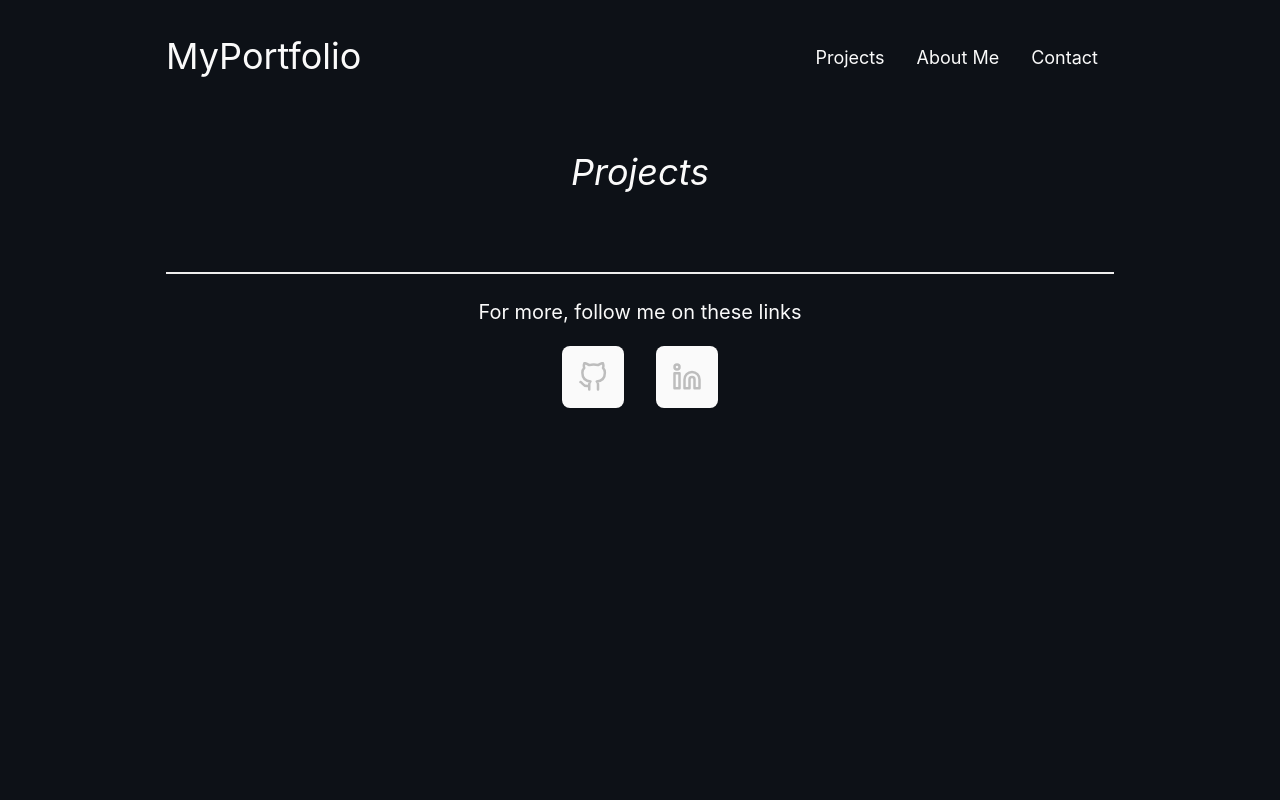
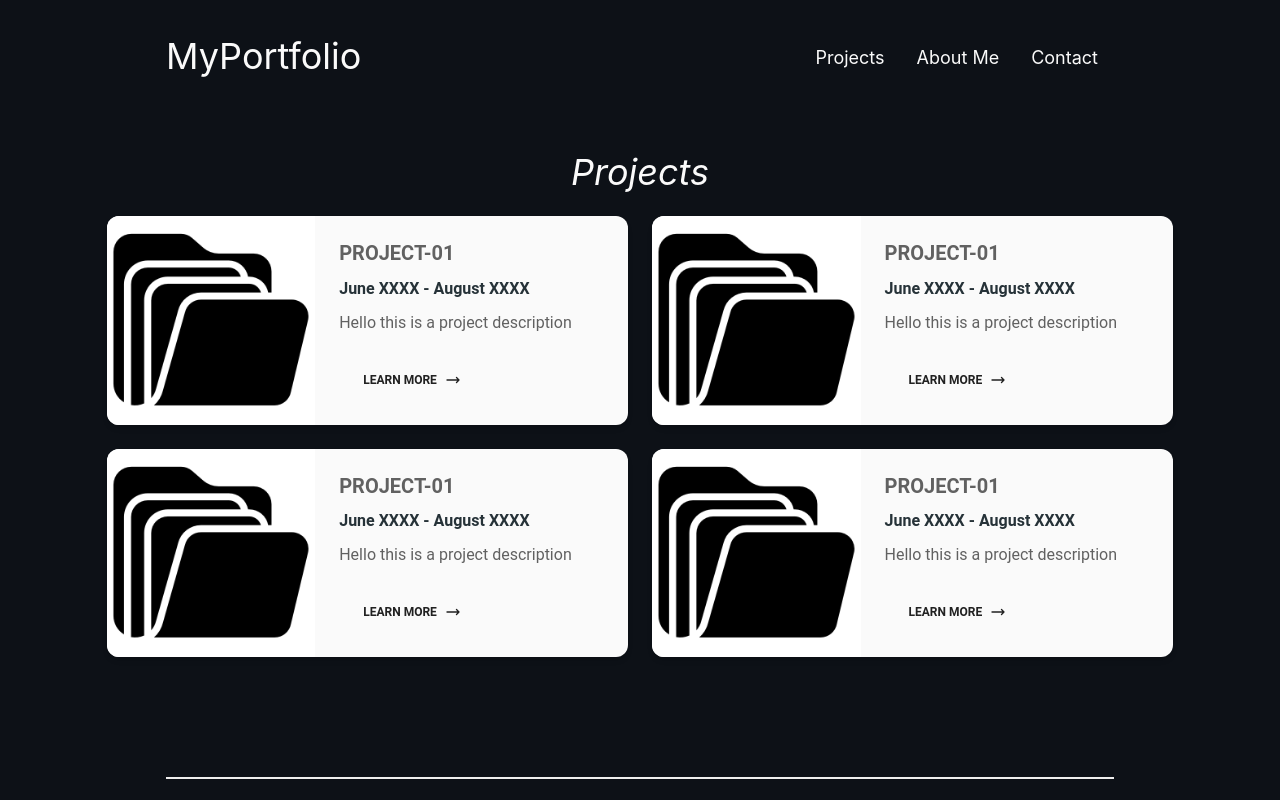
Before and after one commit to JoemariL/my-porfolio, a React (Create React App) app: page /Projects in a window 1280 px wide. Shown: the top 800 px of the page. Built offline with nearby package versions, Linux system fonts and the light colour scheme.

Commit message:
Added projects placeholder

```diff
--- a/public/index.html
+++ b/public/index.html
@@ -9,7 +9,7 @@
       name="description"
       content="Web site created using create-react-app"
     />
-    <link rel="apple-touch-icon" href="%PUBLIC_URL%/logo192.png" />
+    <link rel="apple-touch-icon" href="%PUBLIC_URL%/page-icon.png" />
     <!--
       manifest.json provides metadata used when your web app is installed on a
       user's mobile device or desktop. See https://developers.google.com/web/fundamentals/web-app-manifest/
--- /dev/null
+++ b/src/components/reusable/ProjectsCard.jsx
@@ -0,0 +1,63 @@
+import React from "react";
+
+import {
+  Card,
+  CardHeader,
+  CardBody,
+  Typography,
+  Button,
+} from "@material-tailwind/react";
+
+const ProjectsCard = ({ projectImage, projectTitle, projectDate, onClickMethod , children, ...rest }) => {
+    return (
+        <Card className="w-full max-w-[48rem] flex-row bg-gray-50" {...rest}>
+            <CardHeader
+            shadow={false}
+            floated={false}
+            className="m-0 w-2/5 shrink-0 rounded-r-none"
+            >
+            <img
+                src={projectImage}
+                alt="project-image"
+                className="h-full w-full object-cover"
+            />
+            </CardHeader>
+            <CardBody>
+            <Typography variant="h5" color="gray" className="mb-2 uppercase">
+                {projectTitle}
+            </Typography>
+            <Typography variant="h6" color="blue-gray" className="mb-2">
+                {projectDate}
+            </Typography>
+            <Typography color="gray" className="mb-6 font-normal">
+                {children}
+            </Typography>
+            <a href="#" className="inline-block">
+                <Button onClick={(e) => {
+                    e.preventDefault();
+                    alert("You clicked learn more");
+                }}
+                variant="text" className="flex items-center gap-2">
+                Learn More
+                <svg
+                    xmlns="http://www.w3.org/2000/svg"
+                    fill="none"
+                    viewBox="0 0 24 24"
+                    stroke="currentColor"
+                    strokeWidth={2}
+                    className="h-4 w-4"
+                >
+                    <path
+                    strokeLinecap="round"
+                    strokeLinejoin="round"
+                    d="M17.25 8.25L21 12m0 0l-3.75 3.75M21 12H3"
+                    />
+                </svg>
+                </Button>
+            </a>
+            </CardBody>
+        </Card>
+    );
+};
+
+export default ProjectsCard;
--- a/src/pages/About.jsx
+++ b/src/pages/About.jsx
@@ -52,8 +52,8 @@ const About = () => {
 				}}
 				className="mx-auto grid"
 			>
+        <hr className="mt-10 w-10/12 mx-auto"></hr>
         <div className="font-general-regular w-full sm:w-3/4 text-left mx-auto my-auto">
-          <hr className="mt-10"></hr>
             <motion.h1
               initial={{ opacity: 0 }}
               animate={{ opacity: 1 }}
--- a/src/pages/Projects.jsx
+++ b/src/pages/Projects.jsx
@@ -1,9 +1,13 @@
 import React from 'react';
 import { motion } from 'framer-motion';
 
+import projectIcon from "../images/projects-placeholder.png";
+
+import ProjectsCard from '../components/reusable/ProjectsCard';
+
 const Projects = () => {
   return (
-    <div className="container mx-auto text-gray-50">
+    <div className="w-11/12 sm:w-10/12 mx-auto text-gray-50">
       <motion.h1
         initial={{ opacity: 0 }}
 				animate={{ opacity: 1 }}
@@ -15,6 +19,43 @@ const Projects = () => {
       className="text-center text-4xl lg:mt-10 mt-6">
         <i>Projects</i>
       </ motion.h1>
+
+      <div className="grid grid-cols-1 sm:grid-cols-2 lg:grid-cols-2 mt-6 sm:gap-6 gap-6 mb-6 pb-10">
+
+        <ProjectsCard
+          projectImage={projectIcon}
+          projectTitle={"Project-01"}
+          projectDate={"June XXXX - August XXXX"}
+        >
+          Hello this is a project description
+        </ProjectsCard>
+
+        <ProjectsCard
+          projectImage={projectIcon}
+          projectTitle={"Project-01"}
+          projectDate={"June XXXX - August XXXX"}
+        >
+          Hello this is a project description
+        </ProjectsCard>
+
+        <ProjectsCard
+          projectImage={projectIcon}
+          projectTitle={"Project-01"}
+          projectDate={"June XXXX - August XXXX"}
+        >
+          Hello this is a project description
+        </ProjectsCard>
+
+        <ProjectsCard
+          projectImage={projectIcon}
+          projectTitle={"Project-01"}
+          projectDate={"June XXXX - August XXXX"}
+        >
+          Hello this is a project description
+        </ProjectsCard>
+
+      </div>
+
     </div>
   )
 }
```
Also changed, not shown: src/images/projects-placeholder.png (added).
